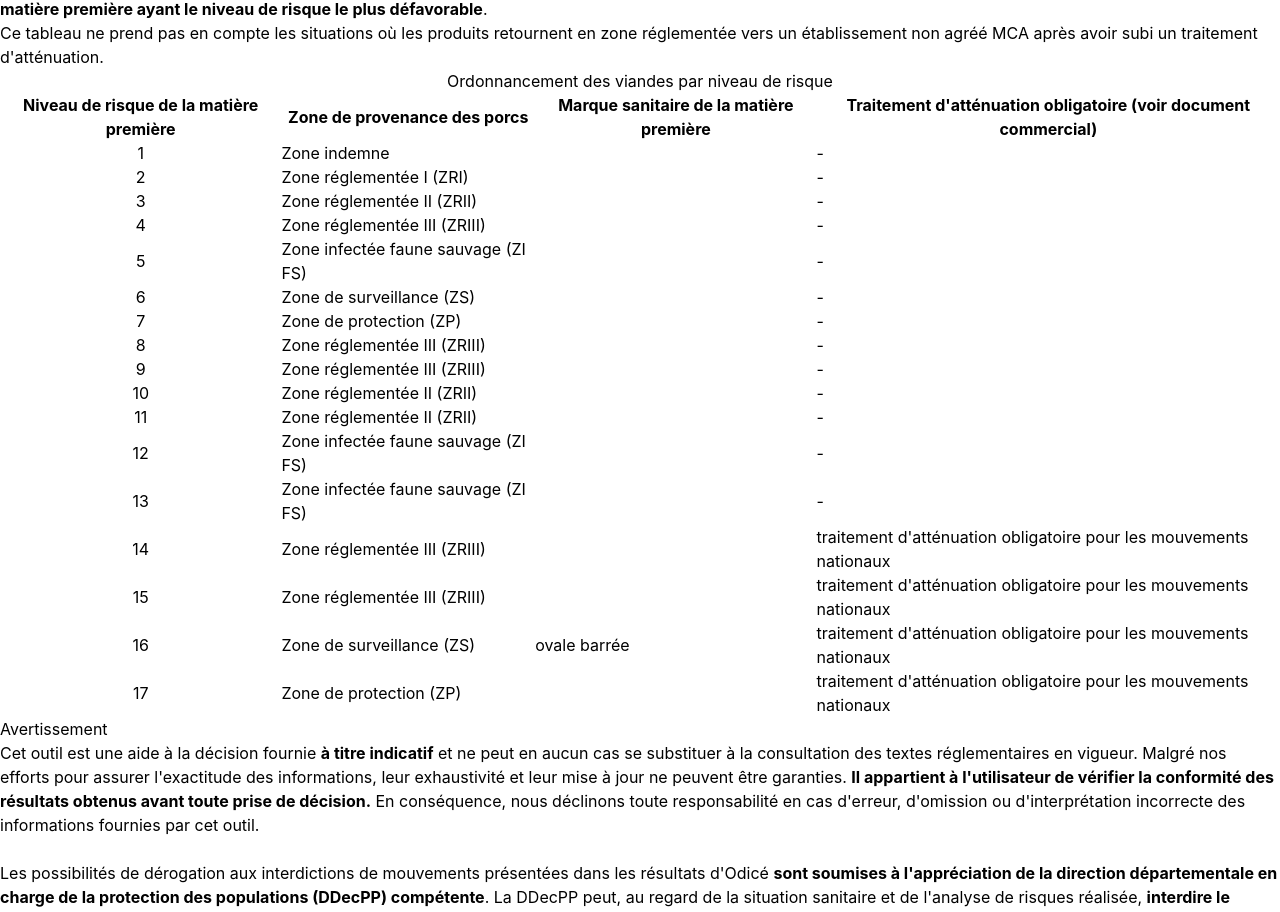
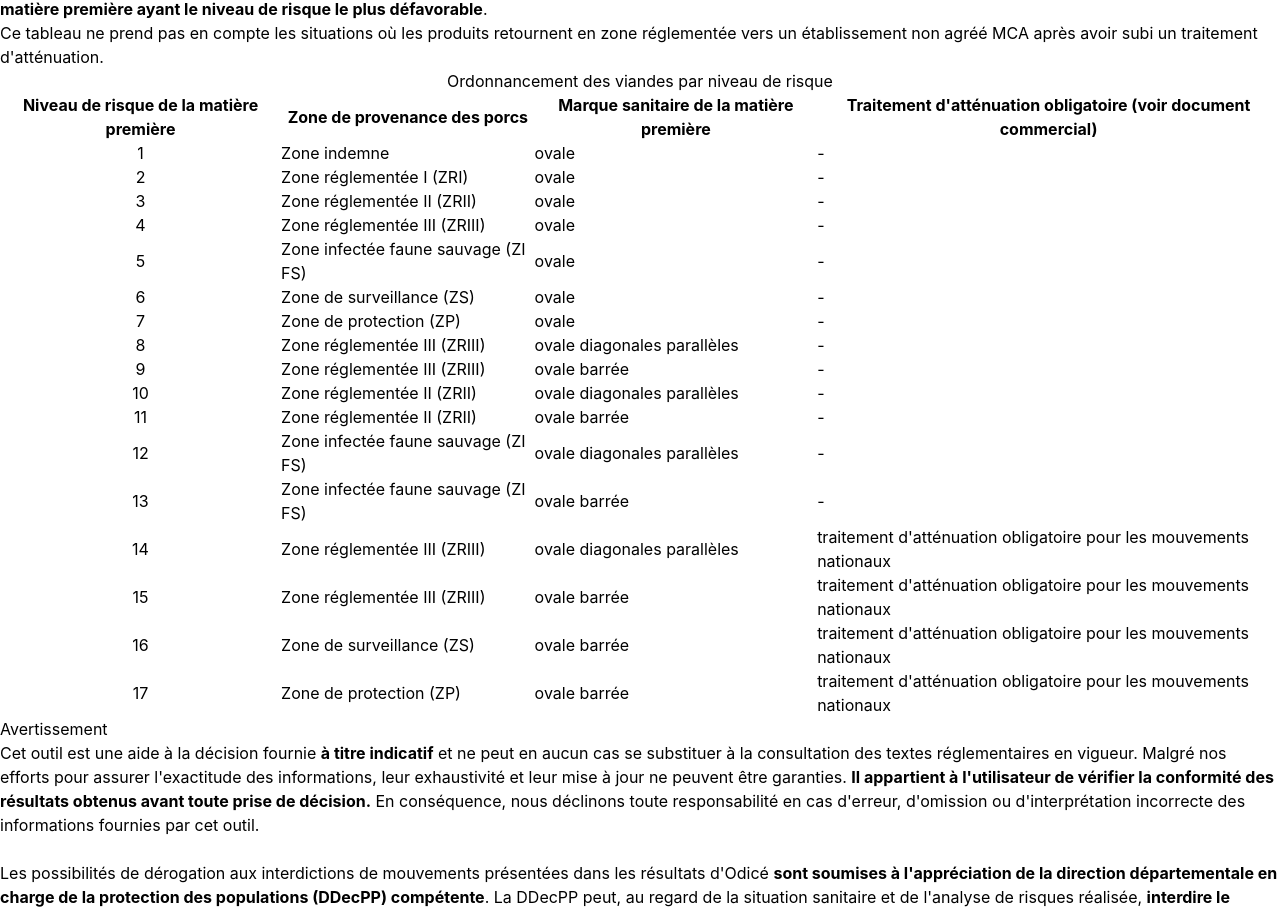
Before and after one commit to betagouv/odice, a React (Vite) app: page /niveau-de-risque in a window 1280 px wide. Shown: the part 890-1802 px from the top of the page. Built offline with nearby package versions, Linux system fonts and the light colour scheme; no server answers.

Commit message:
feat(niveau-risque): échelle de couleur et marques de la matière première
Les lignes passent du blanc au rouge DSFR selon le niveau, et la colonne marque est complétée à partir de la structure du tableau (à valider par le métier).

```diff
--- a/src/features/niveau-risque/niveauRisque.ts
+++ b/src/features/niveau-risque/niveauRisque.ts
@@ -7,7 +7,7 @@ export type NiveauAbattoir = { zone: Zone; statut: Statut | null };
 
 export type NiveauViande = {
   zone: Zone;
-  marque: Marque | null;
+  marque: Marque;
   traitementObligatoireNational: boolean;
 };
 
@@ -23,23 +23,37 @@ export const NIVEAUX_ABATTOIRS: NiveauAbattoir[] = [
   { zone: Zone.ZP, statut: null },
 ];
 
-// Marques non renseignées dans la maquette (hors ligne 16) : à compléter par le métier.
+const { Ovale, OvaleDiagonalesParalleles: Diagonales, OvaleBarree: Barree } = Marque;
+
+// 17 niveaux = les combinaisons zone × marque possibles (ni diagonales en ZS / ZP, ni marque
+// spéciale en zone saine) + 2 variantes avec traitement national en ZRIII. Marques déduites
+// de cette structure (la maquette ne renseigne que le niveau 16) : ordre diagonales puis
+// barrée dans chaque paire, à valider par le métier (docs/questions-metier-refonte-ui.md, Q14).
 export const NIVEAUX_VIANDES: NiveauViande[] = [
-  { zone: Zone.ZoneIndemne, marque: null, traitementObligatoireNational: false },
-  { zone: Zone.ZRI, marque: null, traitementObligatoireNational: false },
-  { zone: Zone.ZRII, marque: null, traitementObligatoireNational: false },
-  { zone: Zone.ZRIII, marque: null, traitementObligatoireNational: false },
-  { zone: Zone.ZIFS, marque: null, traitementObligatoireNational: false },
-  { zone: Zone.ZS, marque: null, traitementObligatoireNational: false },
-  { zone: Zone.ZP, marque: null, traitementObligatoireNational: false },
-  { zone: Zone.ZRIII, marque: null, traitementObligatoireNational: false },
-  { zone: Zone.ZRIII, marque: null, traitementObligatoireNational: false },
-  { zone: Zone.ZRII, marque: null, traitementObligatoireNational: false },
-  { zone: Zone.ZRII, marque: null, traitementObligatoireNational: false },
-  { zone: Zone.ZIFS, marque: null, traitementObligatoireNational: false },
-  { zone: Zone.ZIFS, marque: null, traitementObligatoireNational: false },
-  { zone: Zone.ZRIII, marque: null, traitementObligatoireNational: true },
-  { zone: Zone.ZRIII, marque: null, traitementObligatoireNational: true },
-  { zone: Zone.ZS, marque: Marque.OvaleBarree, traitementObligatoireNational: true },
-  { zone: Zone.ZP, marque: null, traitementObligatoireNational: true },
+  { zone: Zone.ZoneIndemne, marque: Ovale, traitementObligatoireNational: false },
+  { zone: Zone.ZRI, marque: Ovale, traitementObligatoireNational: false },
+  { zone: Zone.ZRII, marque: Ovale, traitementObligatoireNational: false },
+  { zone: Zone.ZRIII, marque: Ovale, traitementObligatoireNational: false },
+  { zone: Zone.ZIFS, marque: Ovale, traitementObligatoireNational: false },
+  { zone: Zone.ZS, marque: Ovale, traitementObligatoireNational: false },
+  { zone: Zone.ZP, marque: Ovale, traitementObligatoireNational: false },
+  { zone: Zone.ZRIII, marque: Diagonales, traitementObligatoireNational: false },
+  { zone: Zone.ZRIII, marque: Barree, traitementObligatoireNational: false },
+  { zone: Zone.ZRII, marque: Diagonales, traitementObligatoireNational: false },
+  { zone: Zone.ZRII, marque: Barree, traitementObligatoireNational: false },
+  { zone: Zone.ZIFS, marque: Diagonales, traitementObligatoireNational: false },
+  { zone: Zone.ZIFS, marque: Barree, traitementObligatoireNational: false },
+  { zone: Zone.ZRIII, marque: Diagonales, traitementObligatoireNational: true },
+  { zone: Zone.ZRIII, marque: Barree, traitementObligatoireNational: true },
+  { zone: Zone.ZS, marque: Barree, traitementObligatoireNational: true },
+  { zone: Zone.ZP, marque: Barree, traitementObligatoireNational: true },
 ];
+
+// Part de rouge DSFR (en %) du dernier niveau ; le premier niveau reste sans couleur.
+export const INTENSITE_MAX = 45;
+
+// Intensité de l'échelle de couleur pour la ligne `index` (0-based) d'un tableau de `total` lignes.
+export function intensiteNiveau(index: number, total: number): number {
+  if (total <= 1) return 0;
+  return Math.round((INTENSITE_MAX * index) / (total - 1));
+}
--- a/src/features/niveau-risque/pages/NiveauRisquePage.tsx
+++ b/src/features/niveau-risque/pages/NiveauRisquePage.tsx
@@ -9,7 +9,7 @@ import { PageContainer } from "@shared/components/PageContainer";
 import { PageTitle } from "@shared/components/PageTitle";
 import { MARQUE_LABELS, zoneLibelleAvecSigle } from "@shared/labels/common.labels";
 import { STATUT_SIGLES } from "@shared/labels/abattoirs.labels";
-import { NIVEAUX_ABATTOIRS, NIVEAUX_VIANDES } from "../niveauRisque";
+import { NIVEAUX_ABATTOIRS, NIVEAUX_VIANDES, intensiteNiveau } from "../niveauRisque";
 
 const TITRE = "Niveau de risque des porcs et des viandes";
 const VIDE = "-";
@@ -90,7 +90,7 @@ export function NiveauRisquePage() {
             ]}
             lignes={NIVEAUX_VIANDES.map((niveau) => [
               zoneLibelleAvecSigle(niveau.zone),
-              niveau.marque === null ? "" : MARQUE_LABELS[niveau.marque].toLowerCase(),
+              MARQUE_LABELS[niveau.marque].toLowerCase(),
               niveau.traitementObligatoireNational
                 ? "traitement d'atténuation obligatoire pour les mouvements nationaux"
                 : VIDE,
@@ -106,6 +106,8 @@ export function NiveauRisquePage() {
 
 // Colonne « niveau » centrée (maquette) ; le ! passe devant l'alignement DSFR.
 const CENTRE = "text-center!";
+// Les cellules DSFR ont leur propre fond blanc : elles héritent de la couleur de leur ligne.
+const FOND_LIGNE = "bg-inherit!";
 
 // Tableau DSFR ; la première colonne (niveau) est numérotée à partir de 1.
 function Tableau({
@@ -135,10 +137,19 @@ function Tableau({
               </thead>
               <tbody>
                 {lignes.map((cellules, i) => (
-                  <tr key={i}>
-                    <td className={CENTRE}>{i + 1}</td>
+                  // Style inline : l'intensité varie par ligne, ce qu'aucune classe DSFR ou Tailwind
+                  // statique ne couvre. Jetons DSFR, donc l'échelle suit le thème clair / sombre.
+                  <tr
+                    key={i}
+                    style={{
+                      backgroundColor: `color-mix(in srgb, var(--background-action-high-error) ${intensiteNiveau(i, lignes.length)}%, var(--background-default-grey))`,
+                    }}
+                  >
+                    <td className={`${FOND_LIGNE} ${CENTRE}`}>{i + 1}</td>
                     {cellules.map((cellule, j) => (
-                      <td key={j}>{cellule}</td>
+                      <td key={j} className={FOND_LIGNE}>
+                        {cellule}
+                      </td>
                     ))}
                   </tr>
                 ))}
```
Also changed, not shown: 2 other files (tests, documents, lock files or other folders).
